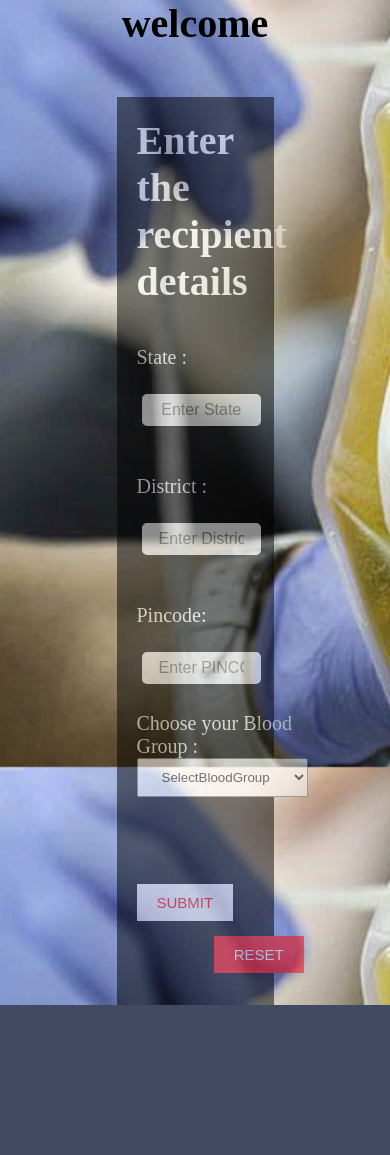
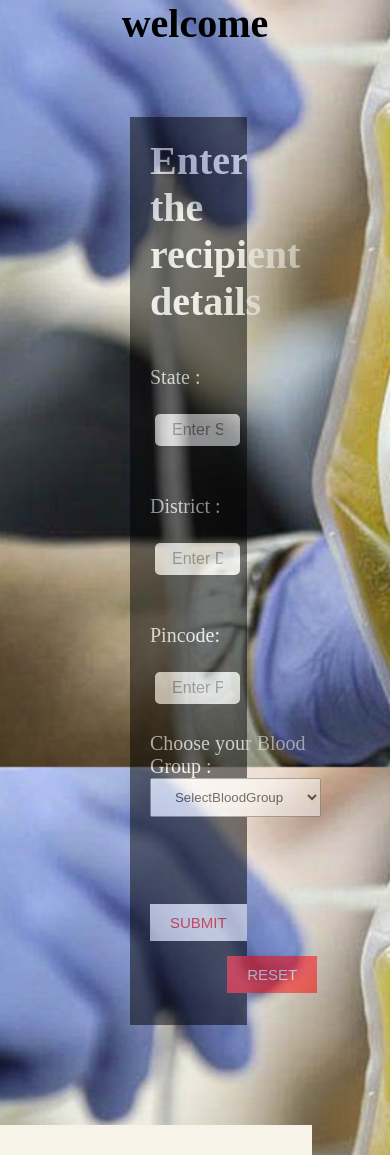
Before and after one commit to nithin-k15/Plasma-Donor-Near-Me, a PHP site: page /need_plasma.html in a window 390 px wide. Shown: the part 77-1232 px from the top of the page. Before the commit the page ends 1082 px from the top, so only its background shows below. Run offline with PHP 8.4, Linux system fonts and the light colour scheme; some libraries are stand-ins or nearby versions.

Commit message:
Now pages are responsive

```diff
--- a/index.html
+++ b/index.html
@@ -2,6 +2,7 @@
 <html lang="en" dir="ltr">
   <head>
     <meta charset="utf-8">
+    <meta name="viewport" content="width=device-width, initial-scale=1.0">
     <title>Plasma Donation</title>
     <link rel="stylesheet" href="index.css">
     <link rel="stylesheet" href="header.css">
--- a/need_plasma.css
+++ b/need_plasma.css
@@ -1,3 +1,34 @@
+@media only screen and (max-width: 768px) {
+  /* For mobile phones: */
+  [class*="col-"] {
+    width: 100%;
+  }
+}
+* {
+  box-sizing: border-box;
+}
+.row::after {
+  content: "";
+  clear: both;
+  display: table;
+}
+
+[class*="col-"] {
+  float: left;
+  padding: 15px;
+}
+.col-1 {width: 8.33%;}
+.col-2 {width: 16.66%;}
+.col-3 {width: 25%;}
+.col-4 {width: 33.33%;}
+.col-5 {width: 41.66%;}
+.col-6 {width: 50%;}
+.col-7 {width: 58.33%;}
+.col-8 {width: 66.66%;}
+.col-9 {width: 75%;}
+.col-10 {width: 83.33%;}
+.col-11 {width: 91.66%;}
+.col-12 {width: 100%;}
 body
 {
   /* background-color: #defcf9; */
--- a/need_plasma.html
+++ b/need_plasma.html
@@ -27,7 +27,11 @@
             <h1 id="welcome">welcome</h1>
         </center>
     </div>
-    <div class="donate">
+    <div class="row">
+        <div class="col-4">
+
+        </div>
+        <div class="donate col-4">
             <h1>Enter the recipient details</h1>
             <!-- <form> -->
             <div class="block">
@@ -59,12 +63,17 @@
             </div>
             <!-- </form>       -->
         </div>
+        <div class="col-4">
+
+        </div>
+    </div>
     <div class="border">
 
     </div>
-    <div id="output">
+    <div class="row">
+        <div id="output" class="col-10"></div>
+    </div>
 
-    </div>
 </body>
 <script src="need.js"></script>
 <script src="scroll_to_TopButton.js"></script>
```
Also changed, not shown: donate_plasma.css (+33 -1 lines), donate_plasma.html (+9 -1 lines), login.css (+32 -1 lines), login.html (+9 -1 lines). Lines whose indentation alone changed are shown as unchanged.
